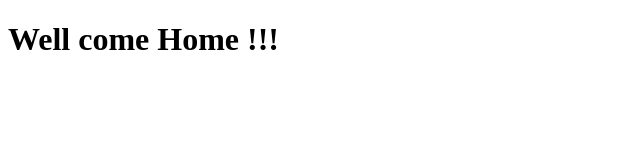
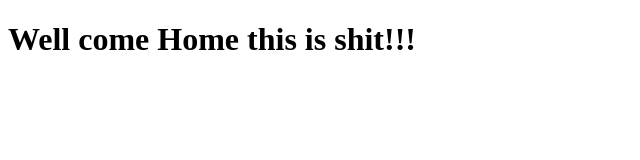
Before and after one commit to 1112Yogesh/simple-html, a plain HTML site: page index.html in a window 1280 px wide. Shown: the whole page, without its empty margins (0-640 px from the left). Drawn offline with Linux system fonts and the light colour scheme.

Commit message:
deploy: df56cd05aee83ab45b8ac2dc0575ba0e9ac6b87d

```diff
--- a/index.html
+++ b/index.html
@@ -24,6 +24,6 @@
     <link rel="manifest" href="favicon/site.webmanifest" />
   </head>
   <body>
-    <h1>Well come Home !!!</h1>
+    <h1>Well come Home this is shit!!!</h1>
   </body>
 </html>
```
